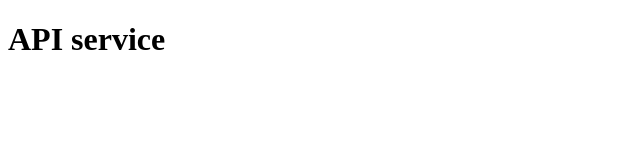
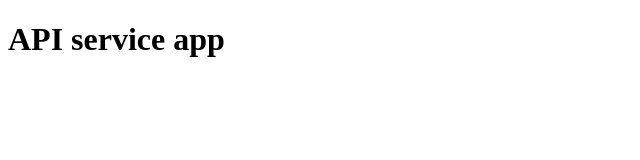
Before and after one commit to Elintcode/Elintcode.github.io, a plain HTML site: page index.html in a window 1280 px wide. Shown: the whole page, without its empty margins (0-640 px from the left). Drawn offline with Linux system fonts and the light colour scheme.

Commit message:
Update index.html

```diff
--- a/index.html
+++ b/index.html
@@ -7,7 +7,7 @@
     <title>Document</title>
 </head>
 <body>
-  <h1>API service</h1>
+  <h1>API service app</h1>
     <script src="script.js"></script>
 </body>
 </html>
```
